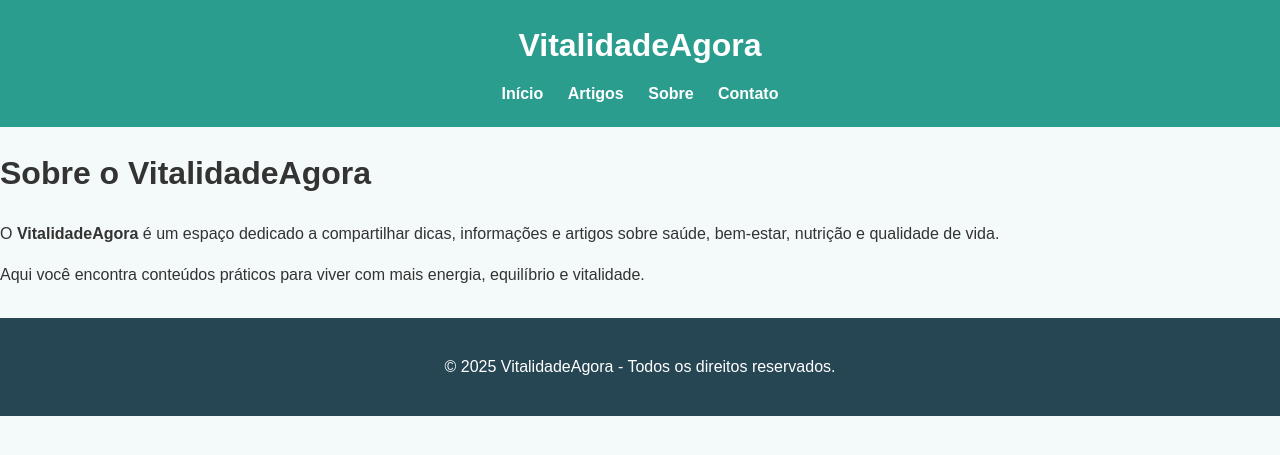
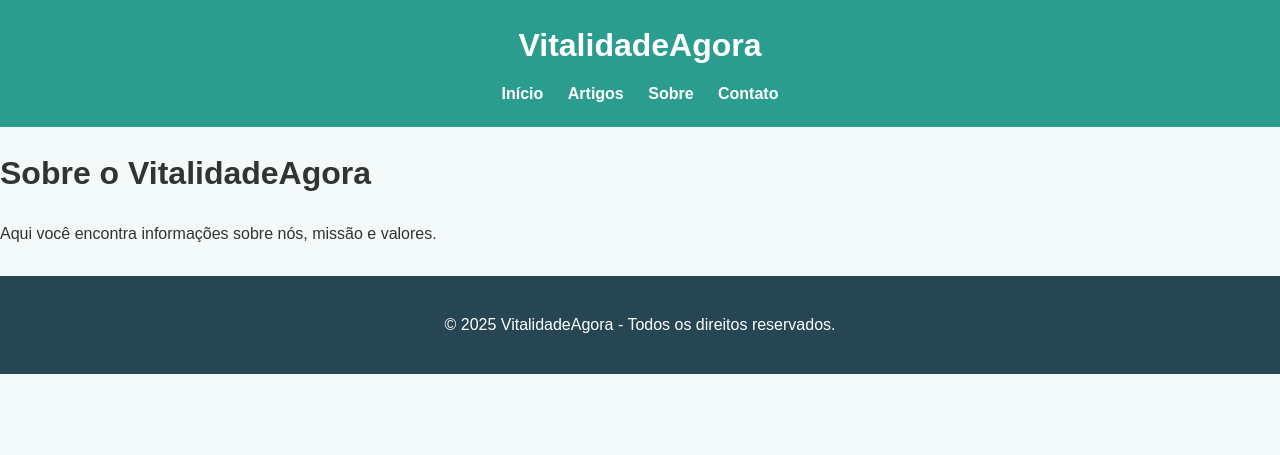
Before and after one commit to nfrs88/vitalidadeagora.github.io, a Jekyll site: the page built from sobre.md, in a window 1280 px wide. Shown: the top 455 px of the page. Built offline with Jekyll 4.4.1, drawn with Linux system fonts in a browser that asks for light colours.

Commit message:
Update sobre.md

```diff
--- a/sobre.md
+++ b/sobre.md
@@ -1,11 +1,8 @@
 ---
 layout: default
 title: Sobre
-permalink: /sobre/
 ---
 
 # Sobre o VitalidadeAgora
 
-O **VitalidadeAgora** é um espaço dedicado a compartilhar dicas, informações e artigos sobre saúde, bem-estar, nutrição e qualidade de vida.
-
-Aqui você encontra conteúdos práticos para viver com mais energia, equilíbrio e vitalidade.
+Aqui você encontra informações sobre nós, missão e valores.
```
